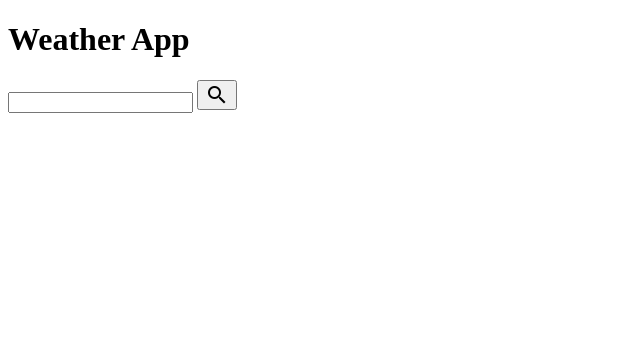
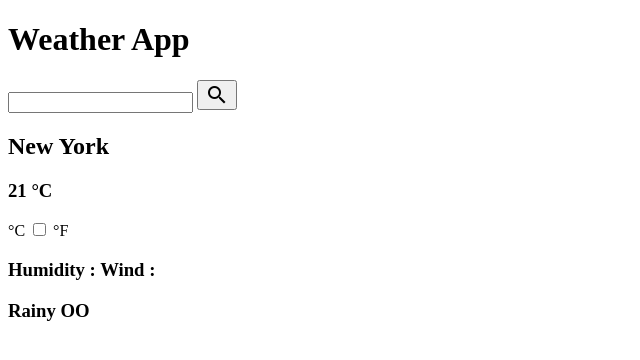
Before and after one commit to nimishgo/Weather-App, a website: page dist/index.html in a window 1280 px wide. Shown: the whole page, without its empty margins (0-640 px from the left). Drawn offline with Linux system fonts and the light colour scheme.

Commit message:
chore: added weather card

```diff
--- a/dist/index.html
+++ b/dist/index.html
@@ -6,6 +6,7 @@
     <meta name="viewport" content="width=device-width, initial-scale=1.0">
     <link href="https://fonts.googleapis.com/icon?family=Material+Icons"
       rel="stylesheet">
+    <script src="./main.js" defer></script>
     <title>Weather App</title>
 </head>
 <body>
@@ -20,6 +21,24 @@
 
     <div class="city_card" id="city_card">
 
+        <h2 class="cityName" id="cityName">New York</h2>
+
+        <div class="tempInfo" id="tempInfo">
+             <h3 class="temperature" id="temperature">21 <span class="unit" id="unit">°C</span></h3>
+                <span>
+                    °C
+                    <label class="switch">
+                        <input type="checkbox">
+                        <span class="slider round"></span>
+                    </label>
+                    °F
+                </span>
+        </div>
+        <h3>Humidity : <span class="humidity"></span> Wind : <span class="wind-speed"> </span></h3>
+        <h3><span class="desc"> Rainy </span> <span><img class="icon" src="" alt="">OO</span></h3>
+        <div class="giphy">
+            <img src="" alt="">
+        </div>
     </div>
 
 </body>
```
